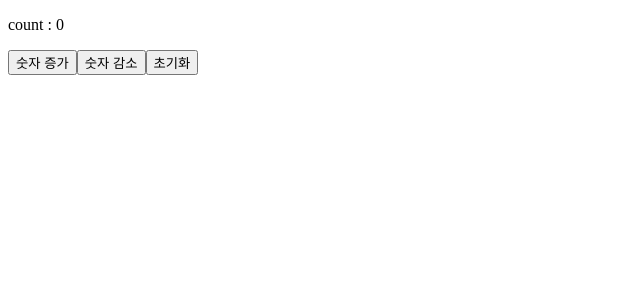
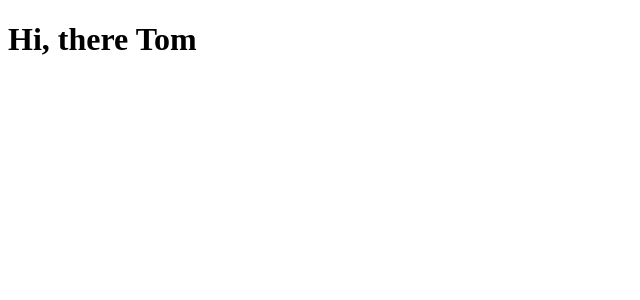
Before and after one commit to JKW1008/Vue.jsPractice, a Vue app in the folder v02/: page / in a window 1280 px wide. Shown: the top 300 px of the page, without its empty margins (0-640 px from the left). Built offline with nearby package versions, Linux system fonts and the light colour scheme.

Commit message:
[Study] method

```diff
--- a/v02/src/App.vue
+++ b/v02/src/App.vue
@@ -1,18 +1,20 @@
 <script>
 export default {
-  data() {
+  data: function () {
     return {
-      count: 0,
+      userName: "왕초보",
     };
+  },
+  methods: {
+    greeting(userName) {
+      return " Hi, there " + userName;
+    },
   },
 };
 </script>
 
 <template>
-  <p>{{ "count : " + count }}</p>
-  <button v-on:click="count++">숫자 증가</button>
-  <button v-on:click="count--">숫자 감소</button>
-  <button v-on:mouseover="count = 0">초기화</button>
+  <h1>{{ greeting("Tom") }}</h1>
 </template>
 
 <style></style>
```
